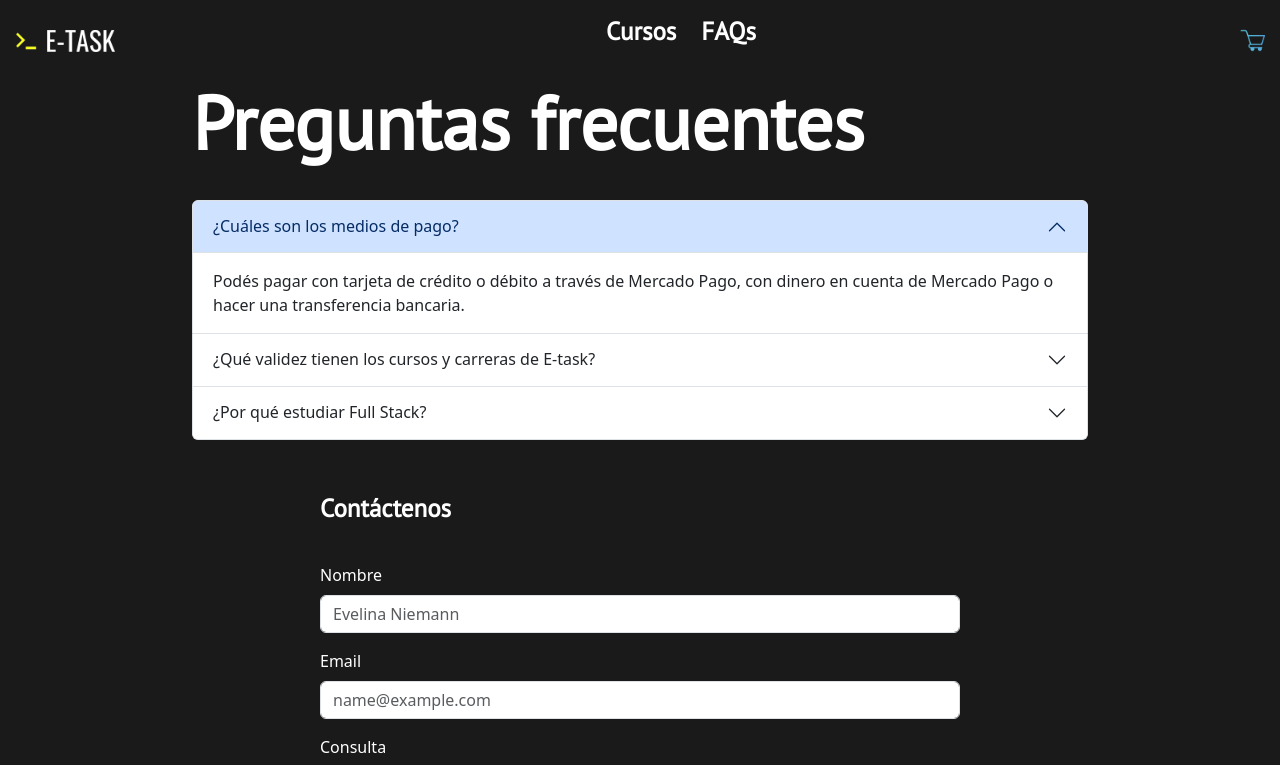
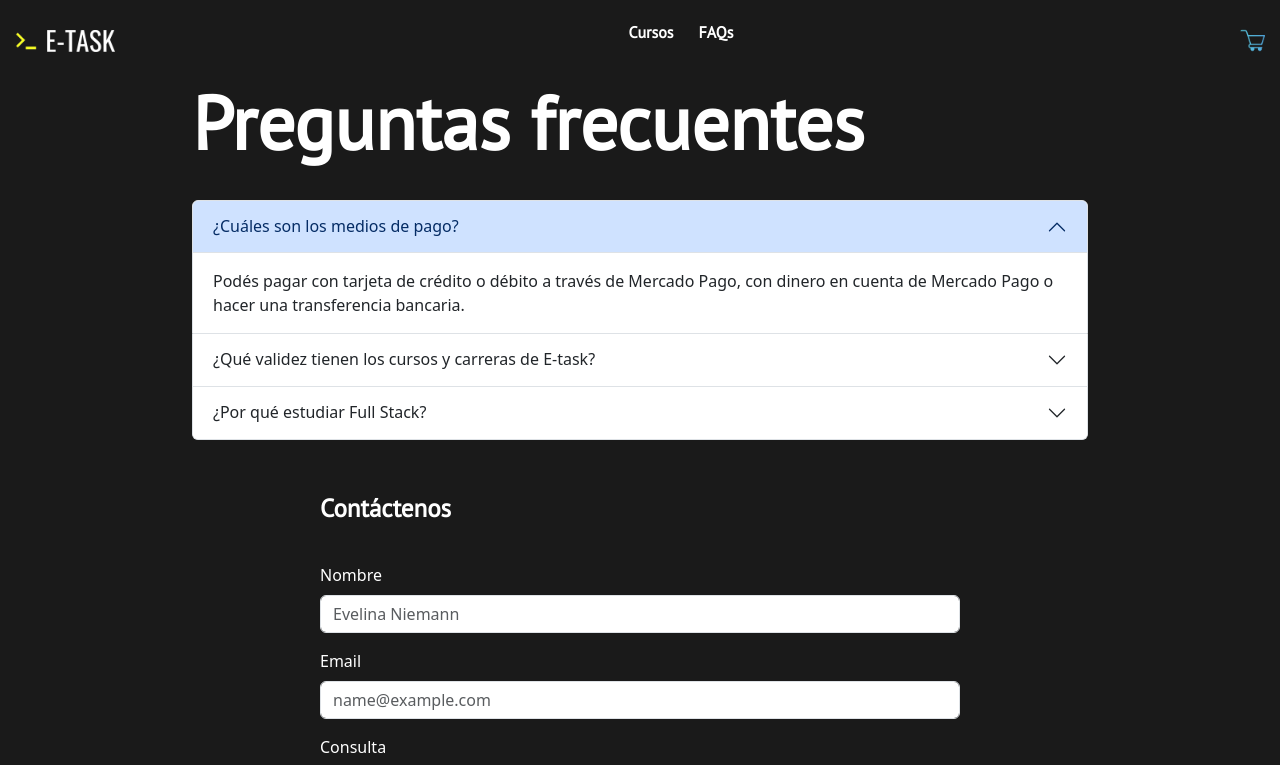
Before and after one commit to Ebniemann/Niemann-Evelina-ProyectoFinal, a React (Create React App) app: page /faqs in a window 1280 px wide. Shown: the top 765 px of the page. Built offline with nearby package versions, Linux system fonts and the light colour scheme.

Commit message:
Add category en NavBar and Data.json

```diff
--- a/src/component/NavBar/NavBar.js
+++ b/src/component/NavBar/NavBar.js
@@ -1,20 +1,22 @@
+import { NavLink, Link } from "react-router-dom";
 import "./styles.css";
 import BuyCart from "../BuyCart/BuyCart";
 import Logo from "../../Assest/img/logo/logo.png";
 
-const NavBar = () => {
+const NavBar = ({ children }) => {
   return (
     <nav className="nav-bar">
-      <a href="/" className="logo">
+      <Link to="/" className="logo">
         <img src={Logo} alt="logo" width={100}></img>
-      </a>
+      </Link>
       <ul>
-        <li>
-          <a href="/cursos">Cursos</a>
-        </li>
-        <li>
-          <a href="/faqs">FAQs</a>
-        </li>
+        <NavLink className="li" to="/cursos">
+          Cursos
+        </NavLink>
+        <NavLink className="li" to="/faqs">
+          FAQs
+        </NavLink>
+        {children}
       </ul>
       <BuyCart width={25} height={25} />
     </nav>
--- a/src/component/NavBar/styles.css
+++ b/src/component/NavBar/styles.css
@@ -21,16 +21,13 @@ ul {
   padding: 0;
 }
 
-ul li{
+.li{
     margin-right: 25px;
     font-family: 'PT Sans', sans-serif;
     font-weight: 600;
+    color: white;
+  text-decoration: none;
   }
-
-ul li a{
-  color: white;
-  text-decoration: none;
-}
 
 a:active{
   color: yellow;
--- a/src/data/data.json
+++ b/src/data/data.json
@@ -3,6 +3,7 @@
  [
     {
       "id": 1,
+      "category":"producto",
       "name": "Product Web",
       "price": 1000,
       "amount": 1,
@@ -12,6 +13,7 @@
     },
     {
       "id": 2,
+      "category":"producto",
       "name": "Product",
       "price": 2000,
       "amount": 1,
@@ -21,6 +23,7 @@
     },
     {
       "id": 3,
+      "category":"programacion",
       "name": "Desarrollo de aplicaciones",
       "price": 3000,
       "amount": 1,
@@ -30,6 +33,7 @@
     },
     {
       "id": 4,
+      "category":"programacion",
       "name": "Desarrollo Full Stack",
       "price": 4000,
       "amount": 1,
```
